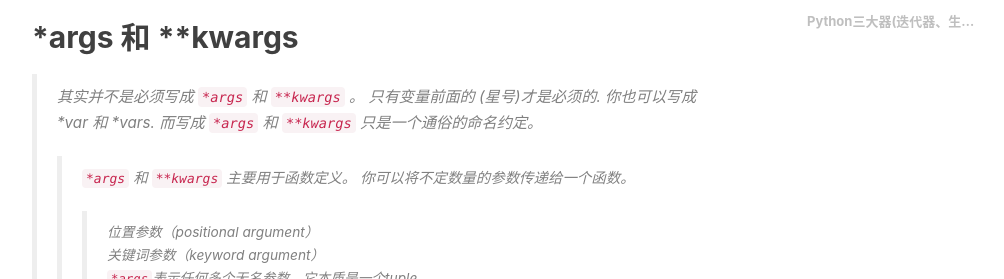
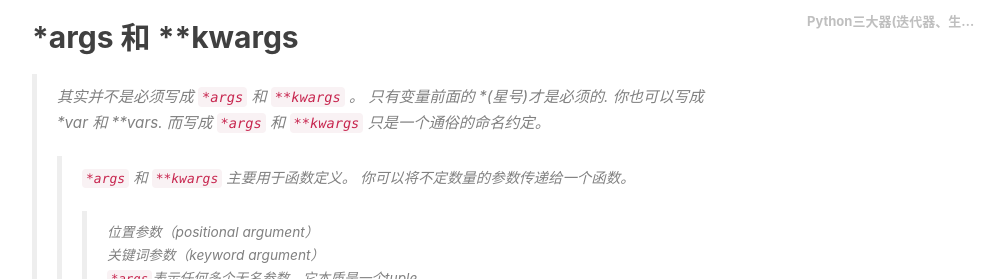
Before and after one commit to Liao-JianHao/c-blogs.github.io, a Jekyll site: the page built from _posts/2019-06-10-Python基础二.md, in a window 1280 px wide and 900 px high, scrolled down 900 px. Shown: the part 173-452 px from the top of the window, without its empty margins (233-1237 px from the left). Built offline with Jekyll 4.4.1, drawn with Linux system fonts in a browser that asks for light colours; nearby versions of some CDN libraries; comment, search, counter and statistics services are not loaded.

Commit message:
update blog

```diff
--- a/_posts/2019-06-10-Python基础二.md
+++ b/_posts/2019-06-10-Python基础二.md
@@ -28,7 +28,7 @@ print("正整数" if num > 0 else "负整数")
 ~~~
 
 ## \*args 和 \*\*kwargs
-> 其实并不是必须写成 `*args` 和 `**kwargs` 。 只有变量前面的 *(星号)才是必须的. 你也可以写成 \*var 和 \**vars. 而写成 `*args`  和 `**kwargs` 只是一个通俗的命名约定。
+> 其实并不是必须写成 `*args` 和 `**kwargs` 。 只有变量前面的 *(星号)才是必须的. 你也可以写成 \*var 和 \*\*vars. 而写成 `*args`  和 `**kwargs` 只是一个通俗的命名约定。
 >> `*args` 和 `**kwargs` 主要用于函数定义。 你可以将不定数量的参数传递给一个函数。
 >>> 位置参数（positional argument）<br>
 关键词参数（keyword argument）<br>
```
